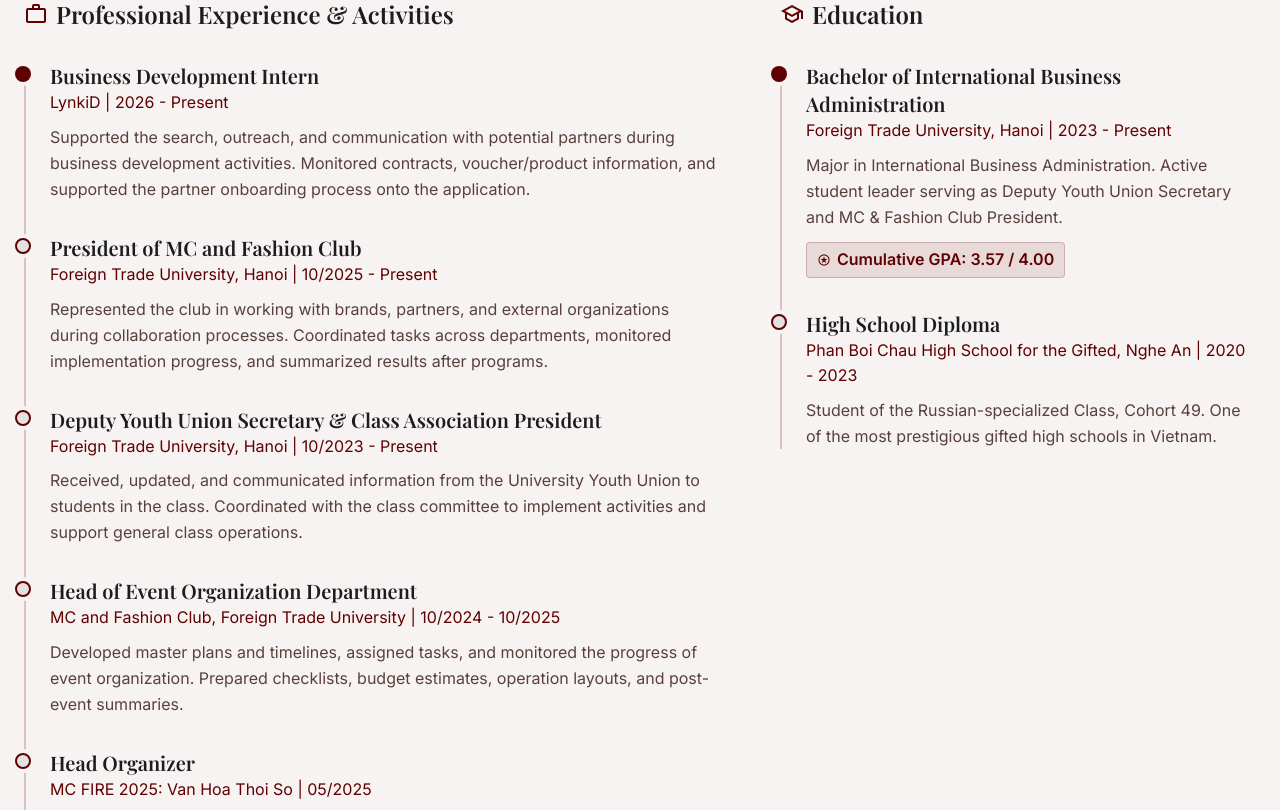
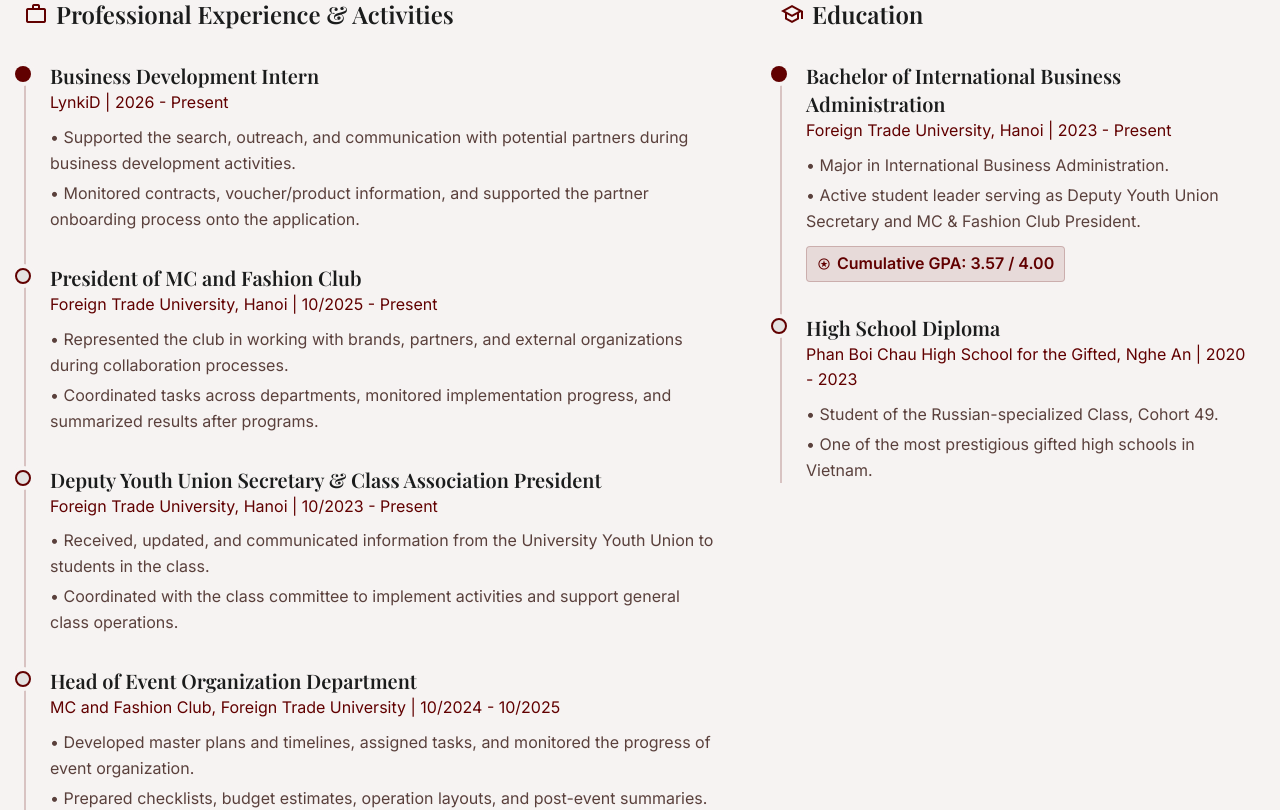
Before and after one commit to Trungs0002/portfolio-huyen, a React (Create React App) app: page / in a window 1280 px wide. Shown: the part 1920-2730 px from the top of the page. Built offline with nearby package versions, Linux system fonts and the light colour scheme.

Commit message:
feat: split experience and education descriptions into separate bullet points dynamically

```diff
--- a/src/components/Experience.js
+++ b/src/components/Experience.js
@@ -104,7 +104,17 @@ const Experience = () => {
                   <p className="text-primary font-label-md mb-2">
                     {exp.company} | {exp.duration}
                   </p>
-                  <p className="text-on-surface-variant font-body-md leading-relaxed">{exp.description}</p>
+                  <div className="text-on-surface-variant font-body-md leading-relaxed space-y-1">
+                    {exp.description.split('.').map((sentence, sIdx) => {
+                      const trimmed = sentence.trim();
+                      if (!trimmed) return null;
+                      return (
+                        <span key={sIdx} className="block">
+                          • {trimmed}.
+                        </span>
+                      );
+                    })}
+                  </div>
                 </div>
               ))}
             </div>
@@ -128,7 +138,17 @@ const Experience = () => {
                   <p className="text-primary font-label-md mb-2">
                     {edu.school} | {edu.duration}
                   </p>
-                  <p className="text-on-surface-variant font-body-md leading-relaxed mb-3">{edu.description}</p>
+                  <div className="text-on-surface-variant font-body-md leading-relaxed space-y-1 mb-3">
+                    {edu.description.split('.').map((sentence, sIdx) => {
+                      const trimmed = sentence.trim();
+                      if (!trimmed) return null;
+                      return (
+                        <span key={sIdx} className="block">
+                          • {trimmed}.
+                        </span>
+                      );
+                    })}
+                  </div>
                   {edu.gpa && (
                     <div className="inline-flex items-center gap-1.5 bg-primary/10 border border-primary/20 rounded px-2.5 py-1 text-primary font-label-md font-semibold">
                       <span className="material-symbols-outlined text-sm">stars</span>
```
